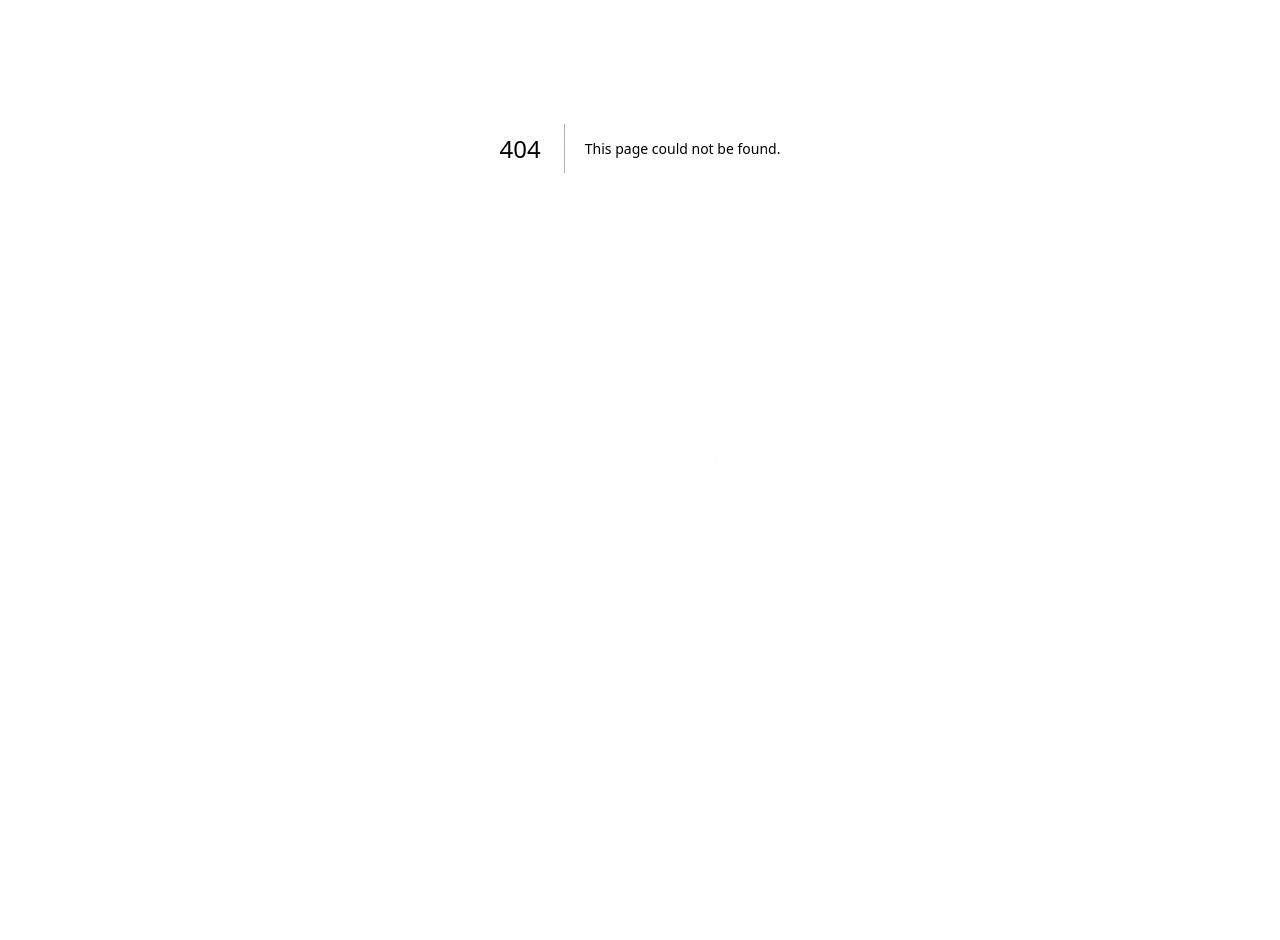
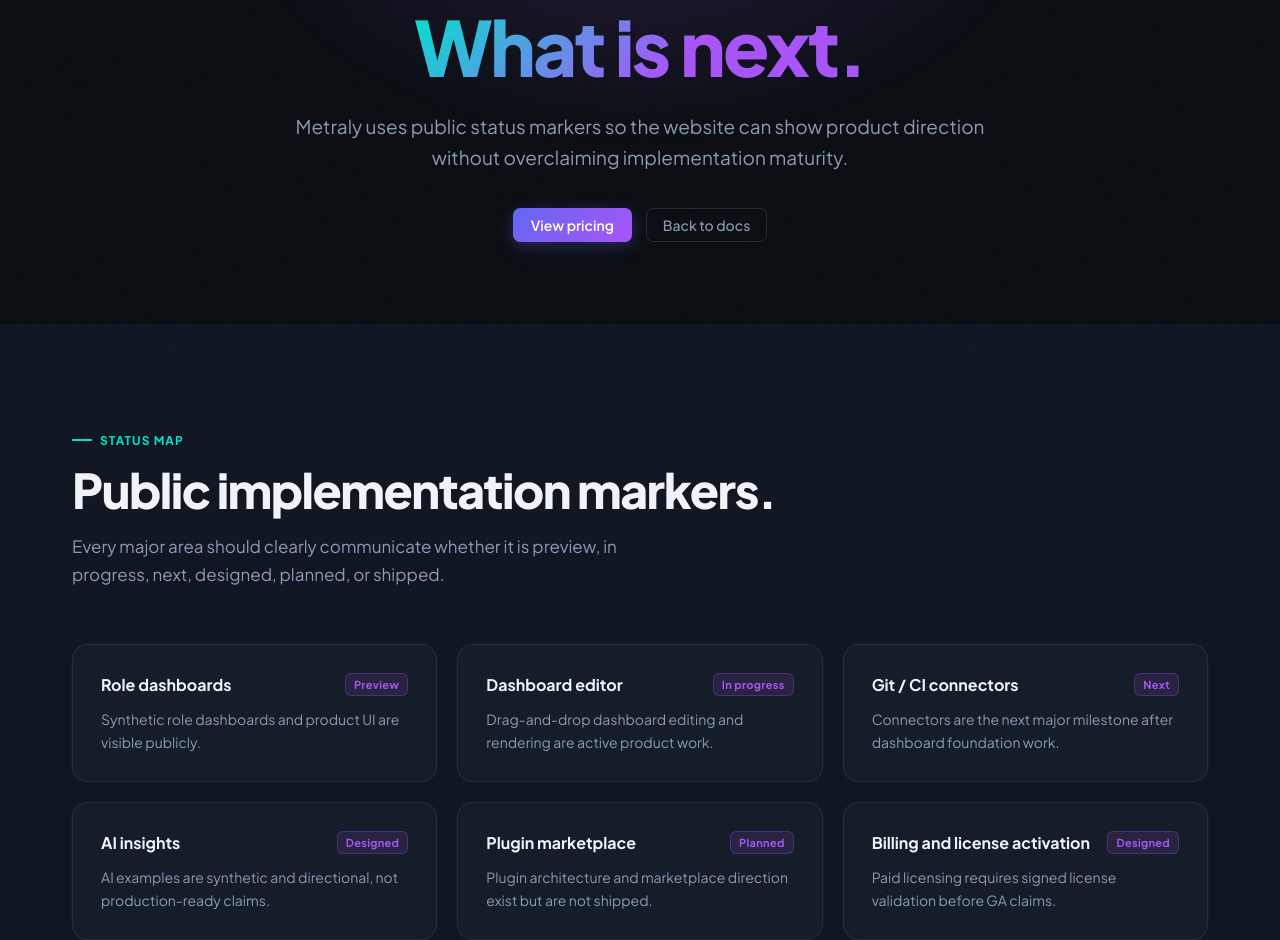
Before and after one commit to getmetraly/website, a Next.js app: page /docs/product-status in a window 1280 px wide. Before the commit this address had no page. Shown: the part 252-1192 px from the top of the page. Before the commit the page ends 800 px from the top, so only its background shows below. Built offline with nearby package versions, Linux system fonts and the light colour scheme.

Commit message:
feat(docs): add product status page

```diff
--- /dev/null
+++ b/app/docs/product-status/page.tsx
@@ -0,0 +1,55 @@
+import Link from "next/link";
+import { SiteShell } from "@/components/site-shell";
+import styles from "@/components/marketing/marketing.module.css";
+
+const statusItems = [
+  ["Role dashboards", "Preview", "Synthetic role dashboards and product UI are visible publicly."],
+  ["Dashboard editor", "In progress", "Drag-and-drop dashboard editing and rendering are active product work."],
+  ["Git / CI connectors", "Next", "Connectors are the next major milestone after dashboard foundation work."],
+  ["AI insights", "Designed", "AI examples are synthetic and directional, not production-ready claims."],
+  ["Plugin marketplace", "Planned", "Plugin architecture and marketplace direction exist but are not shipped."],
+  ["Billing and license activation", "Designed", "Paid licensing requires signed license validation before GA claims."],
+];
+
+export const metadata = {
+  title: "Product Status — Metraly Docs",
+  description: "Public implementation status and claim-safe roadmap markers for Metraly.",
+};
+
+export default function ProductStatusDocsPage() {
+  return (
+    <SiteShell>
+      <main className={styles.page}>
+        <section className={styles.hero}>
+          <div className={styles.heroGlow} />
+          <div className={styles.badge}>Docs · Product status</div>
+          <h1 className={styles.heroTitle}>What exists.<br /><span className={styles.gradientText}>What is next.</span></h1>
+          <p className={styles.heroSub}>Metraly uses public status markers so the website can show product direction without overclaiming implementation maturity.</p>
+          <div className={styles.heroActions}>
+            <Link href="/pricing" className="btn-primary">View pricing</Link>
+            <Link href="/docs" className="btn-ghost btn-large">Back to docs</Link>
+          </div>
+        </section>
+
+        <section className={styles.surface}>
+          <div className={styles.section}>
+            <div className={styles.eyebrow}>Status map</div>
+            <h2 className={styles.title}>Public implementation markers.</h2>
+            <p className={styles.sub}>Every major area should clearly communicate whether it is preview, in progress, next, designed, planned, or shipped.</p>
+            <div className={styles.grid3}>
+              {statusItems.map(([area, status, note]) => (
+                <div className={styles.card} key={area}>
+                  <div className={styles.cardHead}>
+                    <h3 className={styles.cardTitle}>{area}</h3>
+                    <span className={styles.status}>{status}</span>
+                  </div>
+                  <p className={styles.cardDesc}>{note}</p>
+                </div>
+              ))}
+            </div>
+          </div>
+        </section>
+      </main>
+    </SiteShell>
+  );
+}
```
